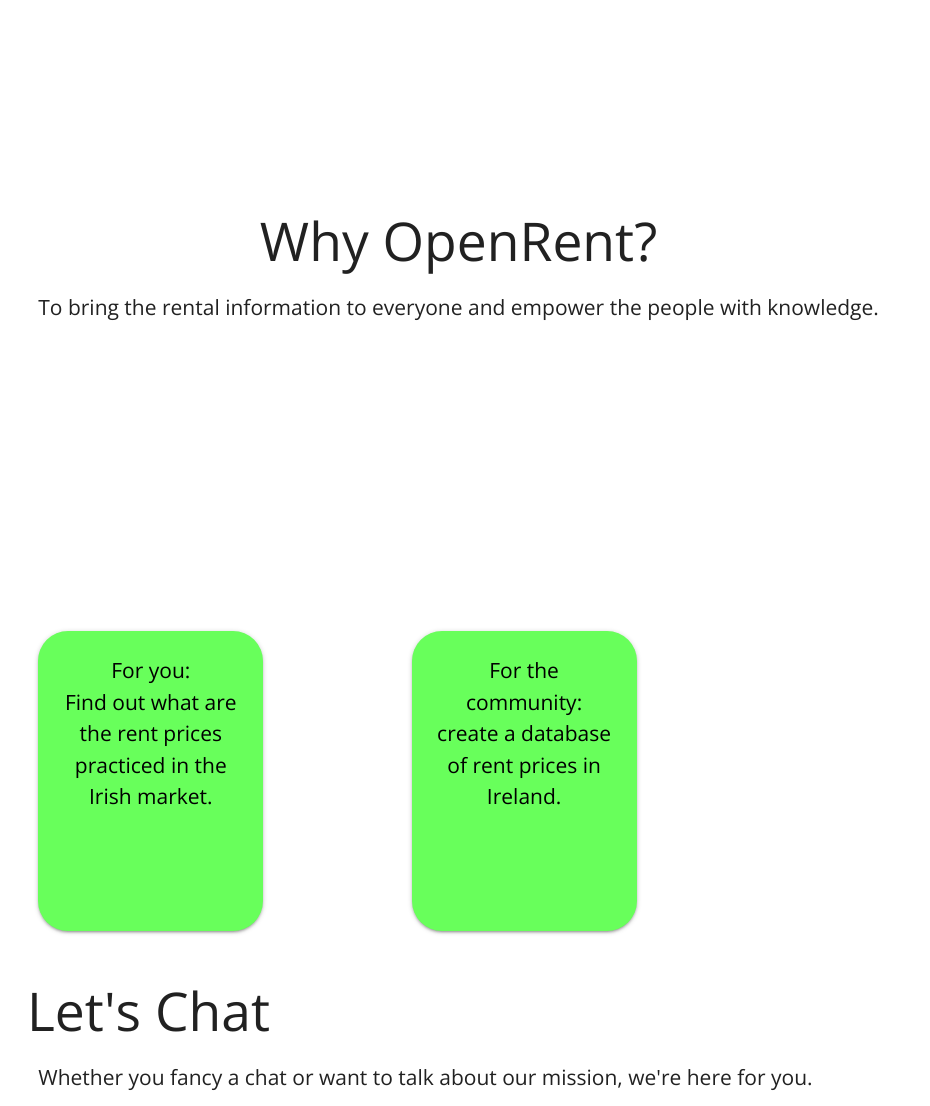
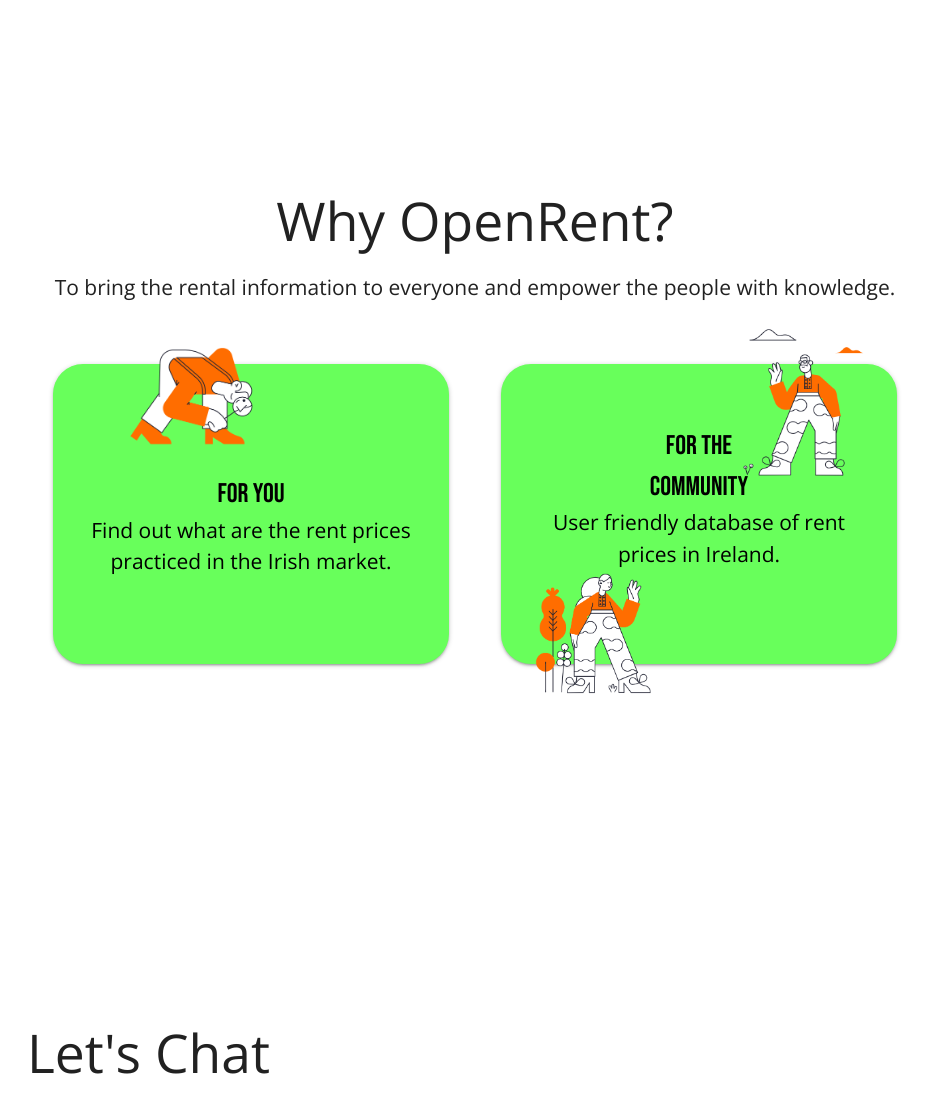
Before and after one commit to stef-cruz/open_rent, a Flask app: page / in a window 1280 px wide. Shown: the part 1498-2604 px from the top of the page, without its empty margins (165-1095 px from the left). Run offline with Flask 2, Linux system fonts and the light colour scheme.

Commit message:
Finish content/style of about section on homepage

```diff
--- a/app/static/css/_index.scss
+++ b/app/static/css/_index.scss
@@ -74,16 +74,52 @@
 }
 
 .about {
-  &__hero {
-    margin: 20rem 0;
-  }
+  margin: 20rem 0;
 
   &__card {
     .card-panel {
       background-color: $prim-colour;
       border-radius: 2rem;
       height: 20rem;
-      width: 15rem;
+      margin: 4rem 1rem;
+    }
+
+    span {
+      font-family: $title;
+      font-size: 1.8rem;
+    }
+
+    .img-one {
+      height: 7.2rem;
+      background-size: cover;
+      position: relative;
+      top: -3rem;
+      left: -4rem;
+    }
+
+    .txt-one {
+      margin-top: -2rem;
+    }
+
+    .img-two-right {
+        height: 10rem;
+        background-size: cover;
+        position: relative;
+        top: -4rem;
+        left: 7rem;
+      }
+
+    .img-two-left {
+      height: 8.5rem;
+      background-size: cover;
+      position: relative;
+      top: -8.2rem;
+      left: -7rem;
+    }
+
+    .txt-two {
+      position: relative;
+      top: -8rem;
+    }
     }
   }
-}
--- a/app/static/css/style.css
+++ b/app/static/css/style.css
@@ -76,14 +76,46 @@
   font-size: 1.2rem;
 }
 
-.about__hero {
+.about {
   margin: 20rem 0;
 }
 .about__card .card-panel {
   background-color: #68ff5b;
   border-radius: 2rem;
   height: 20rem;
-  width: 15rem;
+  margin: 4rem 1rem;
+}
+.about__card span {
+  font-family: "Bebas Neue", serif;
+  font-size: 1.8rem;
+}
+.about__card .img-one {
+  height: 7.2rem;
+  background-size: cover;
+  position: relative;
+  top: -3rem;
+  left: -4rem;
+}
+.about__card .txt-one {
+  margin-top: -2rem;
+}
+.about__card .img-two-right {
+  height: 10rem;
+  background-size: cover;
+  position: relative;
+  top: -4rem;
+  left: 7rem;
+}
+.about__card .img-two-left {
+  height: 8.5rem;
+  background-size: cover;
+  position: relative;
+  top: -8.2rem;
+  left: -7rem;
+}
+.about__card .txt-two {
+  position: relative;
+  top: -8rem;
 }
 
 .footer {
--- a/app/templates/index.html
+++ b/app/templates/index.html
@@ -89,23 +89,25 @@
 <section class="about">
     <div class="container center-align">
         <div class="row">
-            <div class="col about__hero">
+            <div class="col s12 about__hero">
                 <h2>Why OpenRent?</h2>
                 <p>To bring the rental information to everyone and empower the people with knowledge.</p>
             </div>
-            <div class="col s5 about__card">
+            <div class="col s12 m6 about__card">
                 <div class="card-panel">
-                    <span class="black-text">For you: <br> Find out what are the rent prices practiced in the Irish market.</span>
+                    <img class="img-one" src="{{ url_for('static', filename='images/for-you.png') }}" alt="Man with magnifying glass">
+                    <div class="black-text txt-one"><span>FOR YOU</span><br> Find out what are the rent prices practiced in the Irish market.</div>
                 </div>
             </div>
-            <div class="col s5 about__card">
+            <div class="col s12 m6 about__card">
                 <div class="card-panel">
-                    <span class="black-text">For the community: <br> create a database of rent prices in Ireland.</span>
+                    <img class="img-two-right" src="{{ url_for('static', filename='images/for-the-community-boy.png') }}" alt="Man with hand up waving">
+                    <div class="black-text txt-two"><span>FOR THE <br> COMMUNITY</span><br> User friendly database of rent prices in Ireland.</div>
+                    <img class="img-two-left" src="{{ url_for('static', filename='images/for-the-community-girl.png') }}" alt="Woman with hand up waving">
                 </div>
             </div>
         </div>
     </div>
-
 </section>
 
 <!-- Contact -->
```
Also changed, not shown: app/static/images/for-the-community-boy.png (added), app/static/images/for-the-community-girl.png (added), app/static/images/for-you.png (added), 1 other file.
